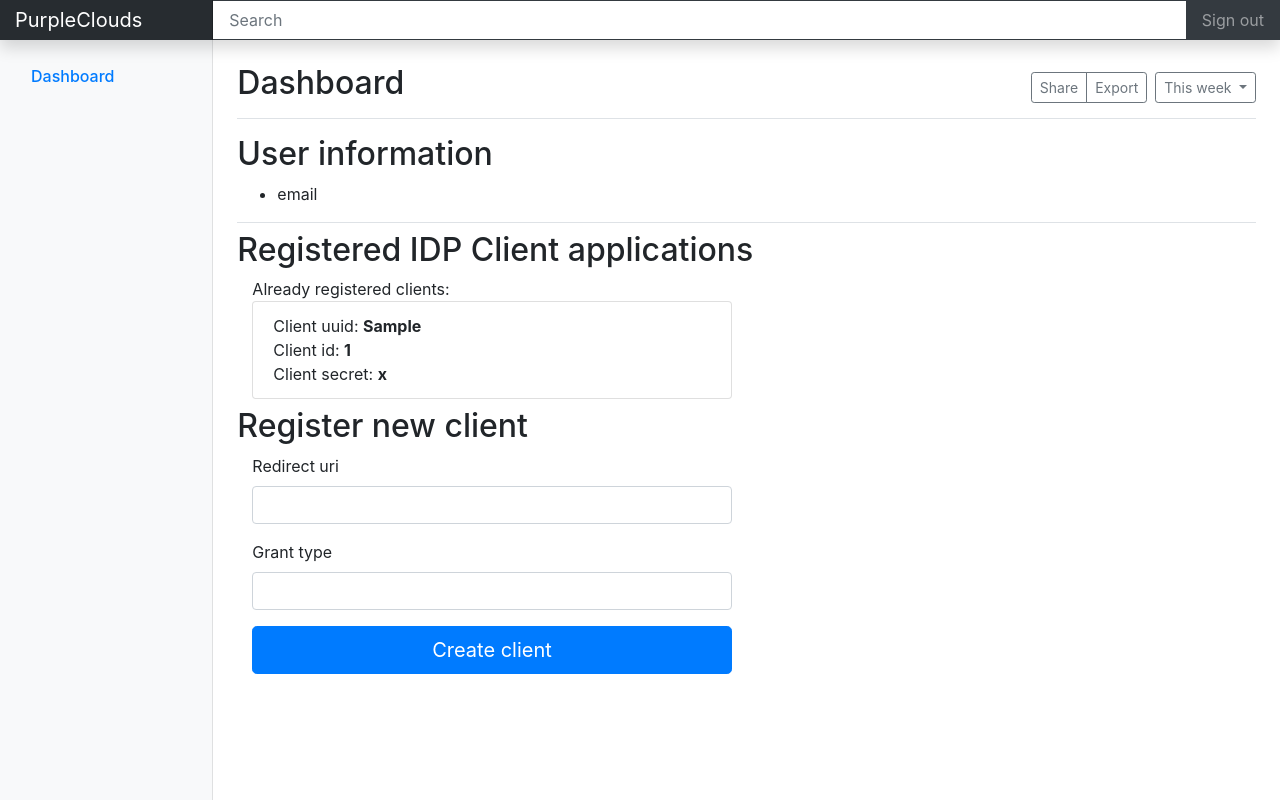
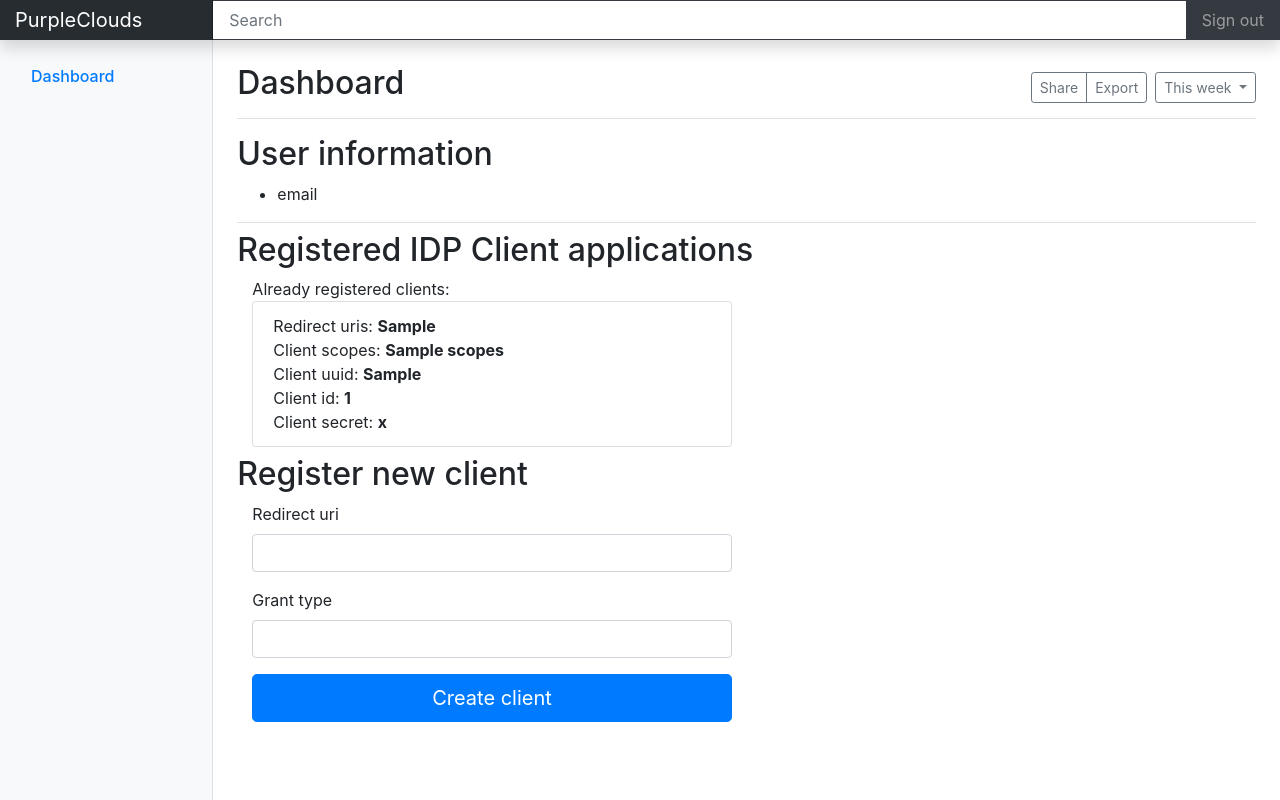
Before and after one commit to Skiru/ecorp, a Symfony app: template templates/admin/profile.html.twig in a window 1280 px wide. Run offline with Twig, Linux system fonts and the light colour scheme; the template is opened without the code that fills it: most values are stand-ins (such as "Sample title", 1, 10 or a date in 2020); form fields are guessed from the names that the template uses; some libraries are stand-ins or nearby versions.

Commit message:
style adjust

```diff
--- a/templates/admin/profile.html.twig
+++ b/templates/admin/profile.html.twig
@@ -51,7 +51,6 @@
                     <ul>
                         <li>email {{ user.email }}</li>
                     </ul>
-
                 </section>
                 <h2>Registered IDP Client applications</h2>
                 <section class="justify-content-lg-start order-bottom my-2">
@@ -60,6 +59,11 @@
                         <ul class="list-group">
                             {% for client in clients %}
                                 <li class="list-group-item">
+                                    Redirect uris:
+                                    {% for uri in client.redirectUri %}
+                                        <strong>{{ uri }}</strong><br/>
+                                    {% endfor %}
+                                    Client scopes: <strong>{{ client.scopes }}</strong> <br/>
                                     Client uuid: <strong>{{ client.Uuid.asString }}</strong> <br/>
                                     Client id: <strong>{{ client.clientId }}</strong> <br/>
                                     Client secret: <strong>{{ client.secret }}</strong><br/>
--- a/templates/security/login.html.twig
+++ b/templates/security/login.html.twig
@@ -6,6 +6,7 @@
 {% endblock %}
 {% block body %}
 <form method="post" class="form-signin">
+    <div class="text-center">
     {% if error %}
         <div class="alert alert-danger">{{ error.messageKey|trans(error.messageData, 'security') }}</div>
     {% endif %}
@@ -25,5 +26,6 @@
     <button class="btn btn-lg btn-primary btn-block" type="submit">Sign in</button>
     <a href="{{ path('web_register_user') }}">Don't have an account yet? Register here</a>
     <p class="mt-5 mb-3 text-muted">&copy; PurpleClouds 2020</p>
+    </div>
 </form>
 {% endblock %}
--- a/templates/security/register.html.twig
+++ b/templates/security/register.html.twig
@@ -5,9 +5,8 @@
     <link rel="stylesheet" href="{{ asset('assets/css/login.css') }}">
 {% endblock %}
 {% block body %}
-
     {{ form_start(form, {'attr': {'class':'form-signin'}}) }}
-
+    <div class="text-center">
     {% if error is defined %}
         <div class="alert alert-danger">{{ error }}</div>
     {% endif %}
@@ -22,5 +21,6 @@
         <button class="btn btn-lg btn-primary btn-block" type="submit">Sign up</button>
         <a href="{{ path('web_login_user') }}">Already have an account? Log in here</a>
         <p class="mt-5 mb-3 text-muted">&copy; PurpleClouds 2020</p>
+    </div>
     {{ form_end(form) }}
 {% endblock %}
```
